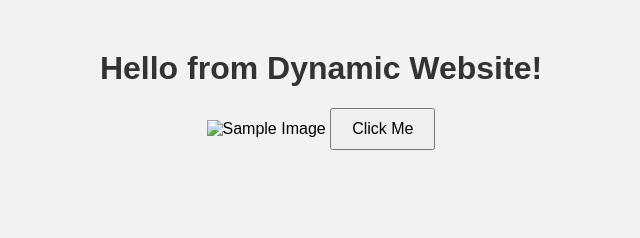
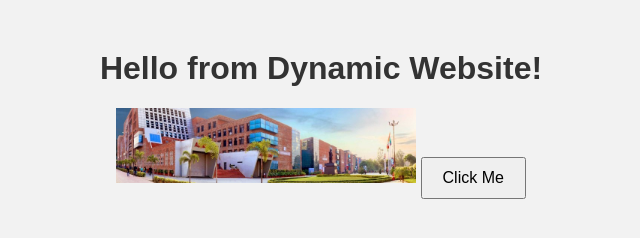
Before and after one commit to AjayKumarBadhan/dynamic-website, a plain HTML site: page index.html in a window 1280 px wide. Shown: the whole page, without its empty margins (319-959 px from the left). Drawn offline with Linux system fonts and the light colour scheme.

Commit message:
Update index.html

```diff
--- a/index.html
+++ b/index.html
@@ -9,7 +9,7 @@
 </head>
 <body>
   <h1>Hello from Dynamic Website!</h1>
-  <img src="image.jpg" alt="Sample Image" width="300" />
+  <img src="images.jpeg" alt="Sample Image" width="300" />
   <button onclick="showMessage()">Click Me</button>
   <script src="script.js"></script>
 </body>
```
